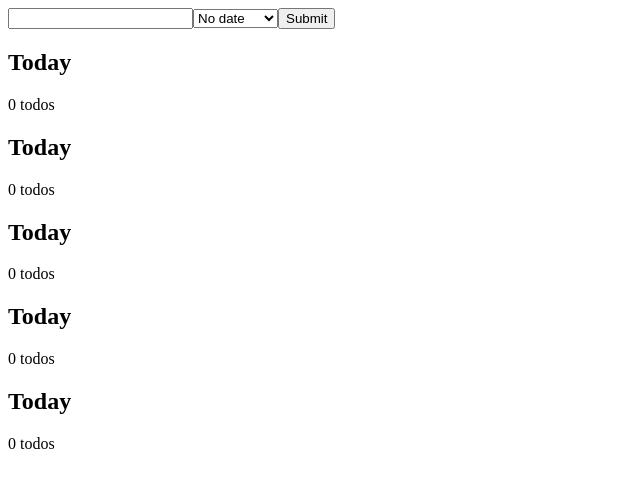
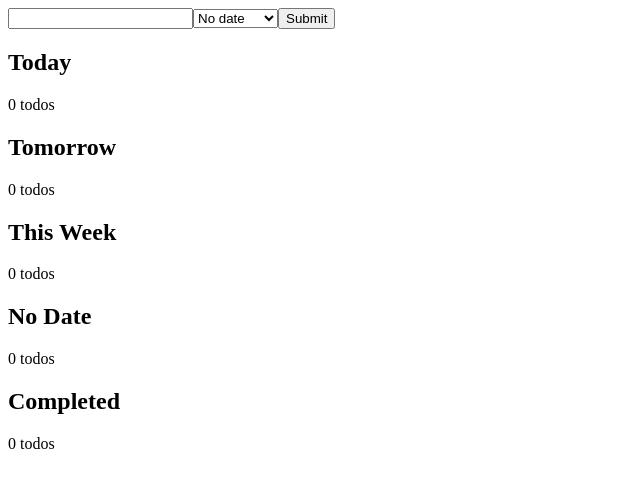
Before and after one commit to aparkening/todo-app, a React (Create React App) app: page / in a window 1280 px wide. Shown: the top 488 px of the page, without its empty margins (0-640 px from the left). Built offline with nearby package versions, Linux system fonts and the light colour scheme.

Commit message:
Display list title from props

```diff
--- a/src/App.js
+++ b/src/App.js
@@ -23,9 +23,11 @@ class App extends Component {
     });
   }
 
+  // Filter lists
+
   // Generate list components
   listComponents = () => {
-    const lists = ['today', 'tomorrow', 'thisWeek', 'noDate', 'completed'];
+    const lists = ['Today', 'Tomorrow', 'ThisWeek', 'NoDate', 'Completed'];
     return lists.map(name => <TodoList key={name} listName={name} updateTodo={this.updateTodo} deleteTodo={this.deleteTodo} todos={this.state.todos} />);
   }
 
@@ -36,14 +38,9 @@ class App extends Component {
     return (
       <div className="container">
         <TodoForm addTodo={this.addTodo}/>
-        {this.listComponents()}
-        {/*
-        <TodoList listName={lists[0]} updateTodo={this.updateTodo} deleteTodo={this.deleteTodo} />
-        <TodoList listName={lists[1]} updateTodo={this.updateTodo} deleteTodo={this.deleteTodo} />
-        <TodoList listName={lists[2]} updateTodo={this.updateTodo} deleteTodo={this.deleteTodo} />
-        <TodoList listName={lists[3]} updateTodo={this.updateTodo} deleteTodo={this.deleteTodo} />
-        <TodoList listName={lists[4]} updateTodo={this.updateTodo} deleteTodo={this.deleteTodo} />
-        */}
+        <div className="lists">
+          {this.listComponents()}
+        </div>
       </div>
     );
   }
--- a/src/TodoList.js
+++ b/src/TodoList.js
@@ -3,14 +3,32 @@ import React from 'react';
 // import Todo from './Todo.js'
 
 const TodoList = props => {
+  // Display todos as li elements
   const displayTodos = props.todos.map(obj => <li key={obj.id}>{obj.description}</li>)
+
+  // Display readable title based on listName
+  const makeTitle = () => {
+    let title;
+    switch (props.listName) {
+      case 'NoDate':
+        title = 'No Date'
+        break;
+      case 'ThisWeek':
+        title = 'This Week'
+        break;
+      default:
+        title = props.listName
+      break;
+    }
+    return title;
+  }
 
   console.log("TodoList props")
   console.log(props)
 
   return (
     <div className="list">
-      <h2>Today</h2>
+      <h2>{makeTitle()}</h2>
       <div>{props.todos.length} todos</div>
       <ul>{displayTodos}</ul>
     </div>
```
